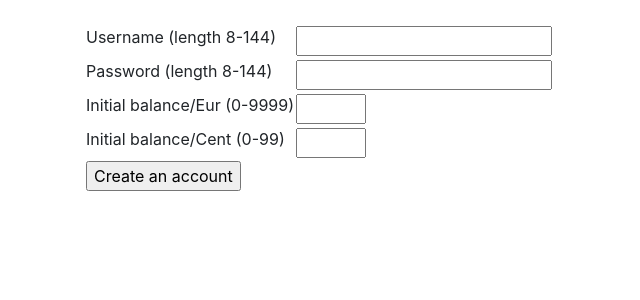
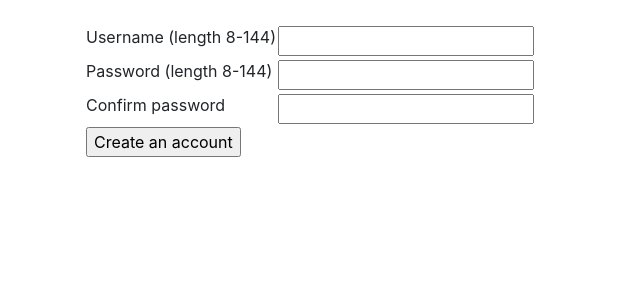
Before and after one commit to Jsos17/Vedonlyonti1X2, a Flask app: page /auth/new/ in a window 1280 px wide. Shown: the part 80-380 px from the top of the page, without its empty margins (0-640 px from the left). Run offline with Flask 2, Linux system fonts and the light colour scheme; some libraries are stand-ins or nearby versions.

Commit message:
Tiliä luodessa salasanan varmistuskenttä ja ei enää rahansiirtoa samalla, sillä pelaaja voi siirtää rahaa tililleen tilin luomisen jälkeen, myös decimaalikentätä käytössä rahamäärän syöttämiseen niin rahan siirrossa tilille kuin myös sieltä pois

```diff
--- a/application/auth/forms.py
+++ b/application/auth/forms.py
@@ -2,7 +2,15 @@ from flask_wtf import FlaskForm
 from wtforms import PasswordField, StringField, IntegerField, DecimalField, HiddenField, validators
 from application.auth.models import Bettor
 from application.money_handler import to_cents
-from decimal import ROUND_HALF_UP
+
+def validate_places(form, field):
+    if field.data == None:
+        raise validators.StopValidation("Field cannot be empty")
+    money_str = str(field.data)
+    if money_str.find(".") != -1:
+        split_eur_cent = money_str.split(".")
+        if len(split_eur_cent[1]) > 2:
+            raise validators.ValidationError("Only two decimal places allowed")
 
 class LoginForm(FlaskForm):
     username = StringField("Username")
@@ -18,9 +26,8 @@ def validate_username(form, field):
 
 class BettorForm(FlaskForm):
     username = StringField("Username (length 8-144)", [validators.Length(min=8, max=144), validate_username])
-    password = PasswordField("Password (length 8-144)", [validators.Length(min=8, max=144)])
-    balance_eur = IntegerField("Initial balance/Eur (0-9999)", [validators.NumberRange(min=0, max=9999)])
-    balance_cent = IntegerField("Initial balance/Cent (0-99)", [validators.NumberRange(min=0, max=99)])
+    password = PasswordField("Password (length 8-144)", [validators.Length(min=8, max=144), validators.EqualTo('confirm_password', message='Passwords must match')])
+    confirm_password = PasswordField("Confirm password")
 
     class Meta:
         csrf = False
@@ -48,18 +55,9 @@ class PasswordChangeForm(FlaskForm):
     class Meta:
         csrf = False
 
-def validate_places(form, field):
-    if field.data == None:
-        raise validators.StopValidation("Field cannot be empty")
-    money_str = str(field.data)
-    if money_str.find(".") != -1:
-        split_eur_cent = money_str.split(".")
-        if len(split_eur_cent[1]) > 2:
-            raise validators.ValidationError("Only two decimal places allowed")
-
 class MoneyInForm(FlaskForm):
-    money_in = DecimalField("Deposit: (min = 10.00 eur, max = 10 000.00 eur, format: eur.cent)",
-                            places = 2, rounding=ROUND_HALF_UP, validators=[validators.NumberRange(min=10.0, max=10000.0), validate_places])
+    money_in = DecimalField("Deposit: (min = 10.00 eur, max = 10 000.00 eur, format: eur.cent / eur)",
+                            places = 2, validators=[validators.NumberRange(min=10.0, max=10000.0), validate_places])
 
     class Meta:
         csrf = False
@@ -79,7 +77,7 @@ def validate_balance(form, field):
 
 class MoneyOutForm(FlaskForm):
     money_out = DecimalField("Withdraw: (min = 10.00 eur, max = 10 000.00 eur, format: eur.cent)",
-                             places = 2, rounding=ROUND_HALF_UP, validators=[validators.NumberRange(min=0.0, max=10000.0), validate_places, validate_balance])
+                             places = 2, validators=[validators.NumberRange(min=0.0, max=10000.0), validate_places, validate_balance])
     balance_eur = HiddenField("")
     balance_cent = HiddenField("")
 
--- a/application/auth/views.py
+++ b/application/auth/views.py
@@ -42,11 +42,11 @@ def bettor_create():
     if not form.validate():
         return render_template("auth/new_bettor.html", form = form)
 
-    b = Bettor(form.username.data, form.password.data, form.balance_eur.data, form.balance_cent.data)
+    b = Bettor(form.username.data, form.password.data, 0, 0)
     db.session().add(b)
     db.session().commit()
-
     flash("Account created successfully, please login to your account")
+    flash("After you have logged in, you can transfer money to your account")
 
     return redirect(url_for("auth_login"))
 
--- a/application/templates/auth/new_bettor.html
+++ b/application/templates/auth/new_bettor.html
@@ -35,35 +35,19 @@
 		</tr>
 		<tr>
 			<td>
-				{{ form.balance_eur.label }}
+				{{ form.confirm_password.label }}
 			</td>
 			<td>
-				{{ form.balance_eur(style="width: 70px") }}
+				{{ form.confirm_password }}
 			</td>
 			<td>
 				<ul>
-					{% for error in form.balance_eur.errors %}
+					{% for error in form.confirm_password.errors %}
 					<li>{{ error }}</li>
 					{% endfor %}
 				</ul>
 			</td>
 		</tr>
-		<tr>
-			<td>
-				{{ form.balance_cent.label }}
-			</td>
-			<td>
-				{{ form.balance_cent(style="width: 70px") }}
-			</td>
-			<td>
-				<ul>
-					{% for error in form.balance_cent.errors %}
-					<li>{{ error }}</li>
-					{% endfor %}
-				</ul>
-			</td>
-		</tr>
-
 		<tr>
 			<td colspan="5">
 				<input type="submit" value="Create an account" />
```
